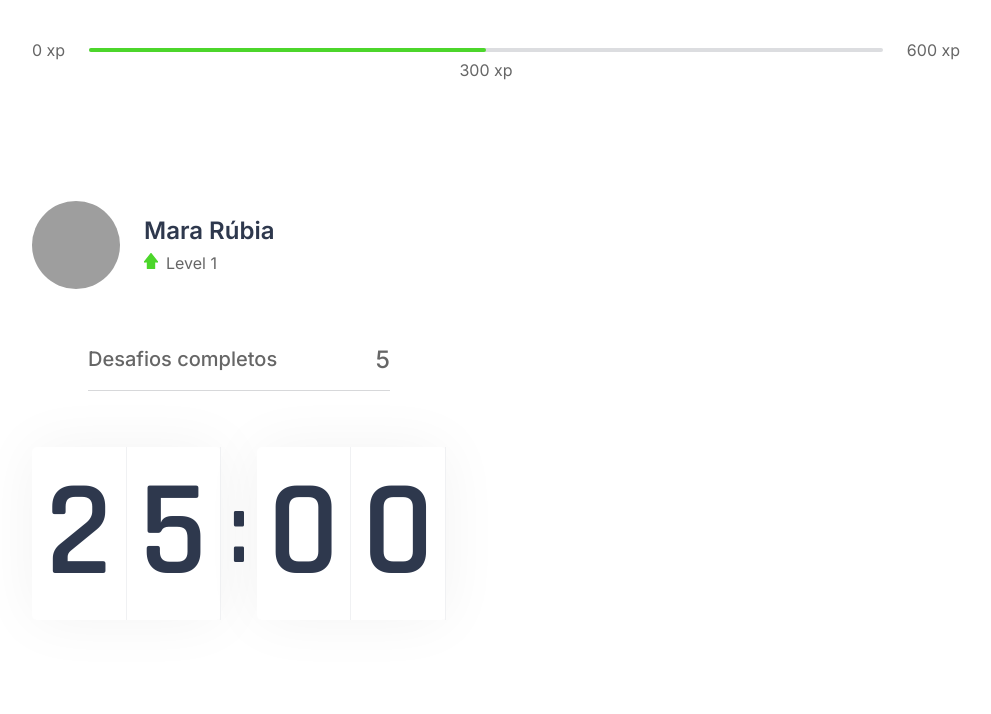
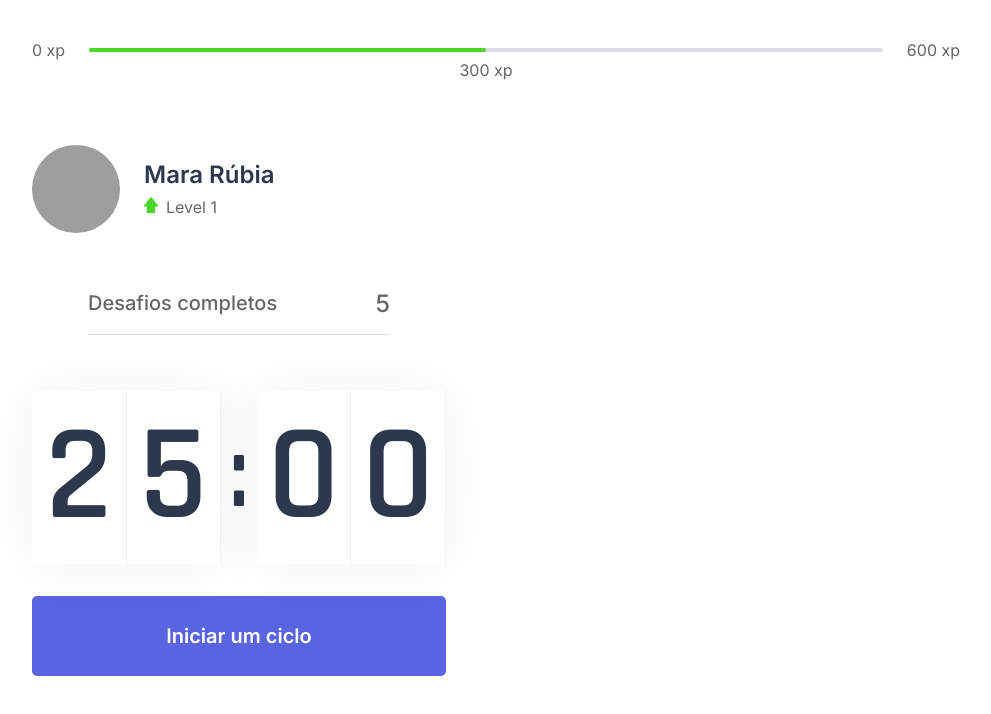
Before and after one commit to mararbia/React, a Next.js app in the folder moveit-next/: page / in a window 1280 px wide. Shown: the top 714 px of the page, without its empty margins (144-1135 px from the left). Built offline with nearby package versions, Linux system fonts and the light colour scheme; grey boxes are pictures that could not be loaded.

Commit message:
feat: Added countdown button

```diff
--- a/moveit-next/src/components/Countdown.tsx
+++ b/moveit-next/src/components/Countdown.tsx
@@ -2,6 +2,7 @@
 
 export function Countdown() {
     return (
+        <div>
             <div className={styles.countdownContainer}>
                 <div>
                     <span>2</span>
@@ -13,5 +14,9 @@
                     <span>0</span>
                 </div>
             </div>
+            <button type="button" className={styles.countdownButton}>
+                Iniciar um ciclo
+            </button>
+        </div>
     );
 }
--- a/moveit-next/src/styles/components/Countdown.module.css
+++ b/moveit-next/src/styles/components/Countdown.module.css
@@ -36,3 +36,24 @@
     font-size: 6.25rem;
     margin: 0 0.5rem;
 }
+
+.countdownButton {
+    width: 100%;
+    height: 5rem;
+    margin-top: 2rem;
+    display: flex;
+    align-items: center;
+    justify-content: center;
+    border: 0;
+    border-radius: 5px;
+    background: var(--blue);
+    color: var(--white);
+    font-size: 1.25rem;
+    font-weight: 600;
+    transition: background-color 0.2s;
+}
+
+.countdownButton:hover {
+    background: var(--blue-dark);
+
+}
```
Lines whose indentation alone changed are shown as unchanged.
